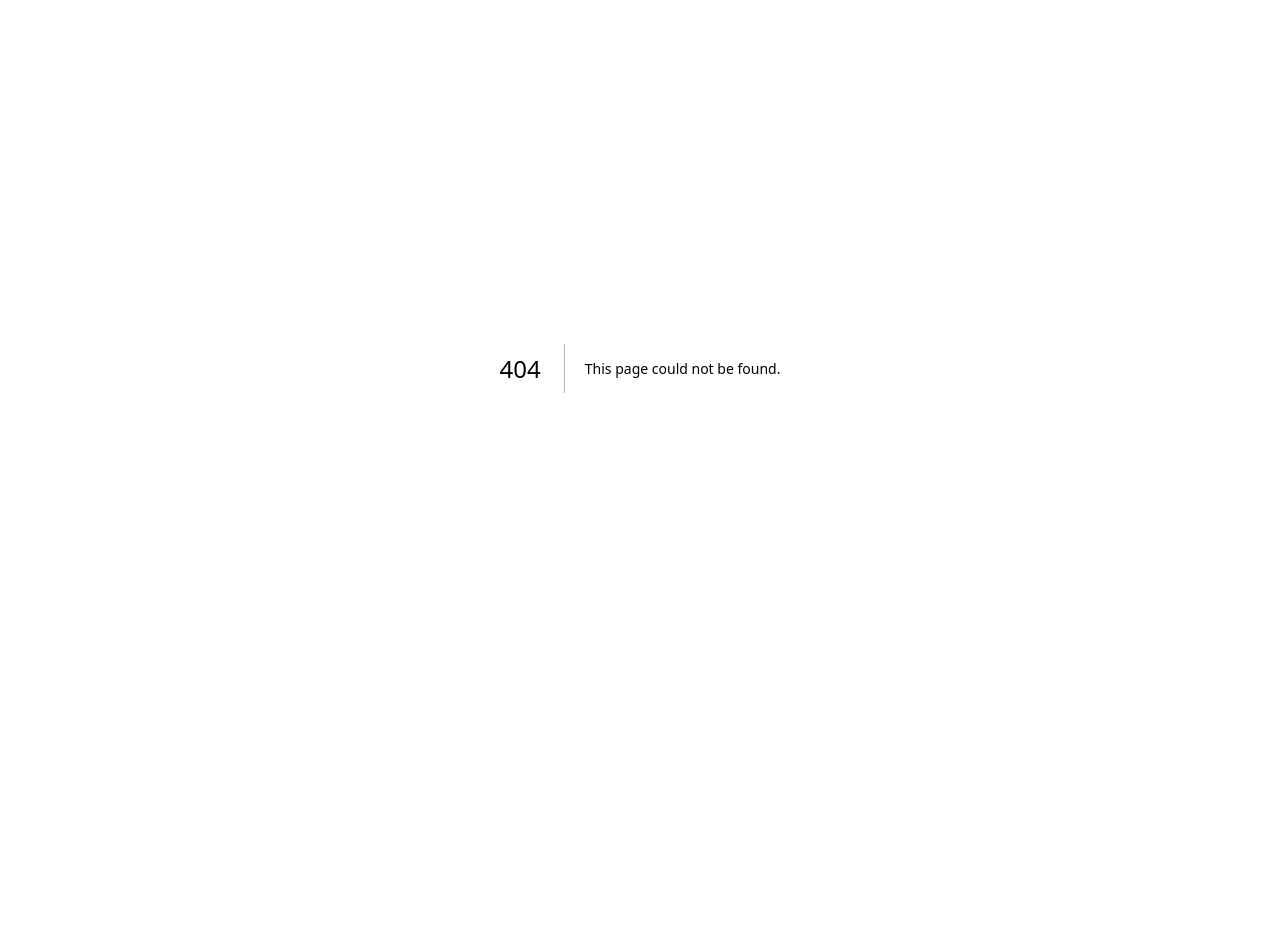
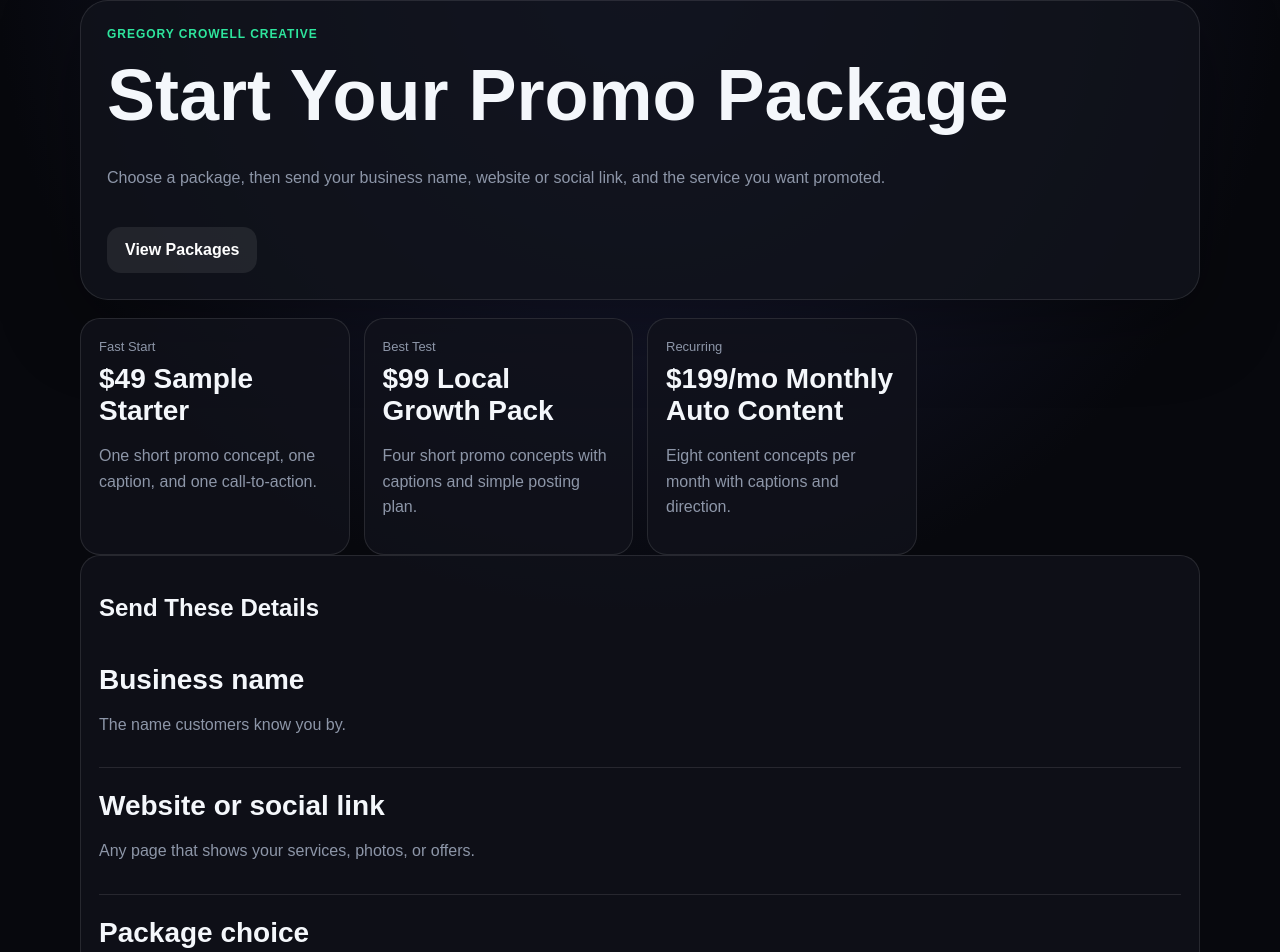
Before and after one commit to GCreative850/auto, a Next.js app: page /start in a window 1280 px wide. Before the commit this address had no page. Shown: the part 32-984 px from the top of the page. Before the commit the page ends 800 px from the top, so only its background shows below. Built offline with nearby package versions, Linux system fonts and the light colour scheme.

Commit message:
Add start request page

```diff
--- /dev/null
+++ b/app/start/page.tsx
@@ -0,0 +1,28 @@
+export default function StartPage() {
+  return (
+    <main className="container">
+      <section className="hero">
+        <div className="kicker">Gregory Crowell Creative</div>
+        <h1>Start Your Promo Package</h1>
+        <p>Choose a package, then send your business name, website or social link, and the service you want promoted.</p>
+        <div className="actions">
+          <a className="secondary" href="/business-package">View Packages</a>
+        </div>
+      </section>
+
+      <section className="grid">
+        <div className="card"><span>Fast Start</span><strong>$49 Sample Starter</strong><p>One short promo concept, one caption, and one call-to-action.</p></div>
+        <div className="card"><span>Best Test</span><strong>$99 Local Growth Pack</strong><p>Four short promo concepts with captions and simple posting plan.</p></div>
+        <div className="card"><span>Recurring</span><strong>$199/mo Monthly Auto Content</strong><p>Eight content concepts per month with captions and direction.</p></div>
+      </section>
+
+      <section className="card">
+        <h2>Send These Details</h2>
+        <div className="item"><strong>Business name</strong><p>The name customers know you by.</p></div>
+        <div className="item"><strong>Website or social link</strong><p>Any page that shows your services, photos, or offers.</p></div>
+        <div className="item"><strong>Package choice</strong><p>$49 Sample, $99 Growth Pack, or $199 Monthly.</p></div>
+        <div className="item"><strong>Service or offer to promote</strong><p>The main thing you want the promo content focused on.</p></div>
+      </section>
+    </main>
+  );
+}
```
